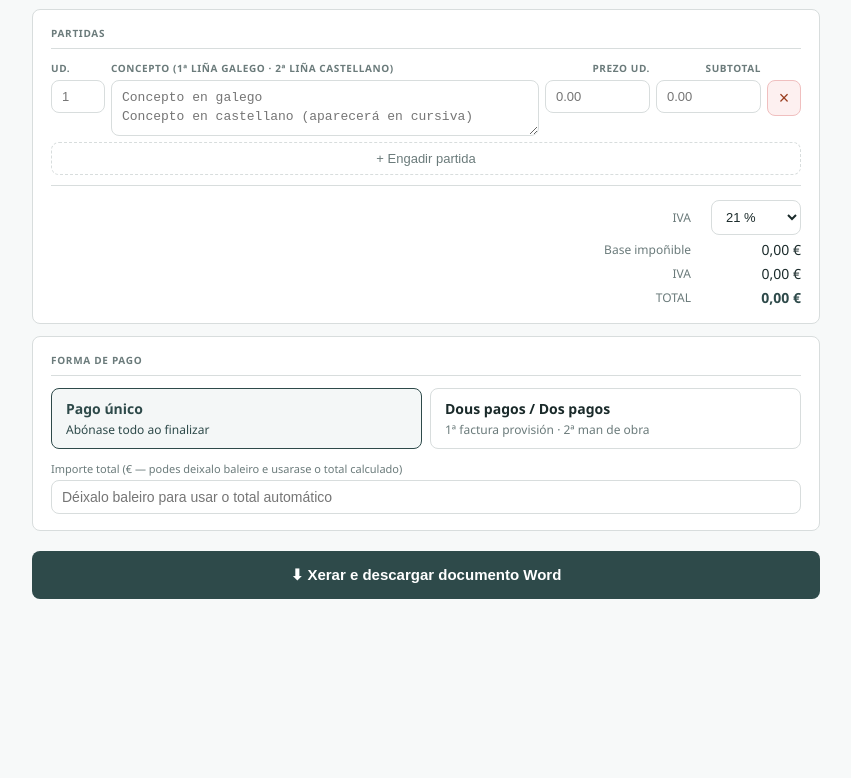
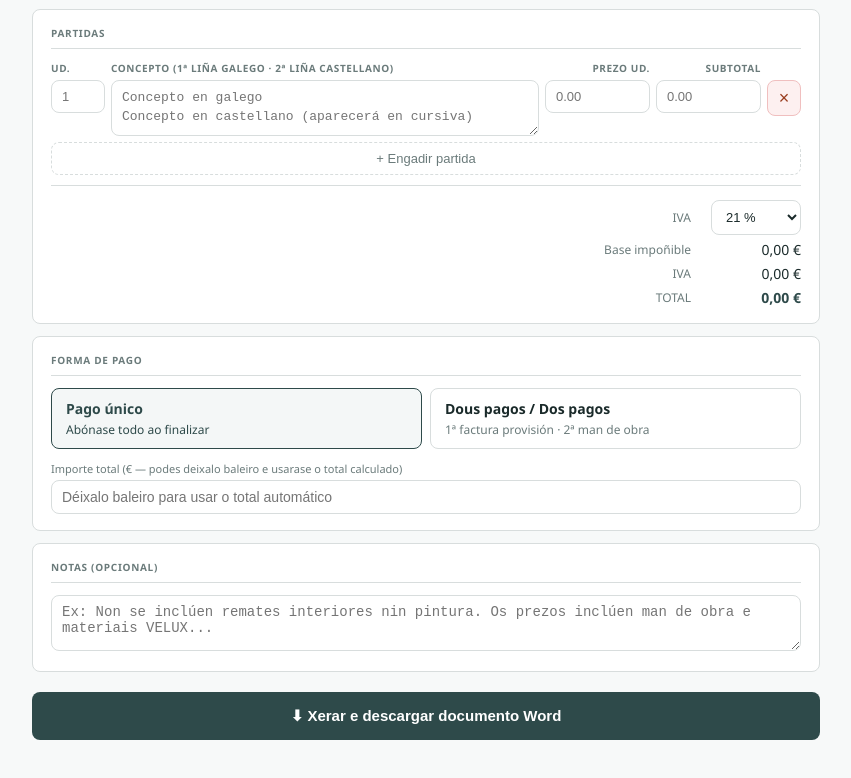
Before and after one commit to garridofontal/garrido-fontal-api, a website: page garrido-fontal-api/public/index.html in a window 1280 px wide. Shown: the part 658-1436 px from the top of the page, without its empty margins (214-1065 px from the left). Before the commit the page ends 1305 px from the top, so only its background shows below. Drawn offline with Linux system fonts and the light colour scheme.

Commit message:
Add files via upload

```diff
--- a/garrido-fontal-api/public/index.html
+++ b/garrido-fontal-api/public/index.html
@@ -299,6 +299,11 @@
           </div>
         </div>
       </div>
+    </div>
+
+    <div class="section">
+      <div class="section-title">Notas (opcional)</div>
+      <textarea id="p-notas" placeholder="Ex: Non se inclúen remates interiores nin pintura. Os prezos inclúen man de obra e materiais VELUX..."></textarea>
     </div>
 
   </div>
@@ -668,6 +673,7 @@ function buildPayload() {
       pagoUnico: payMode === 'unico' ? numVal('p-pagoUnico') : undefined,
       pago1:     payMode === 'dous'  ? numVal('p-pago1')     : undefined,
       pago2:     payMode === 'dous'  ? numVal('p-pago2')     : undefined,
+      notas:     strVal('p-notas'),
     };
   } else {
     const bankMap = {
```
